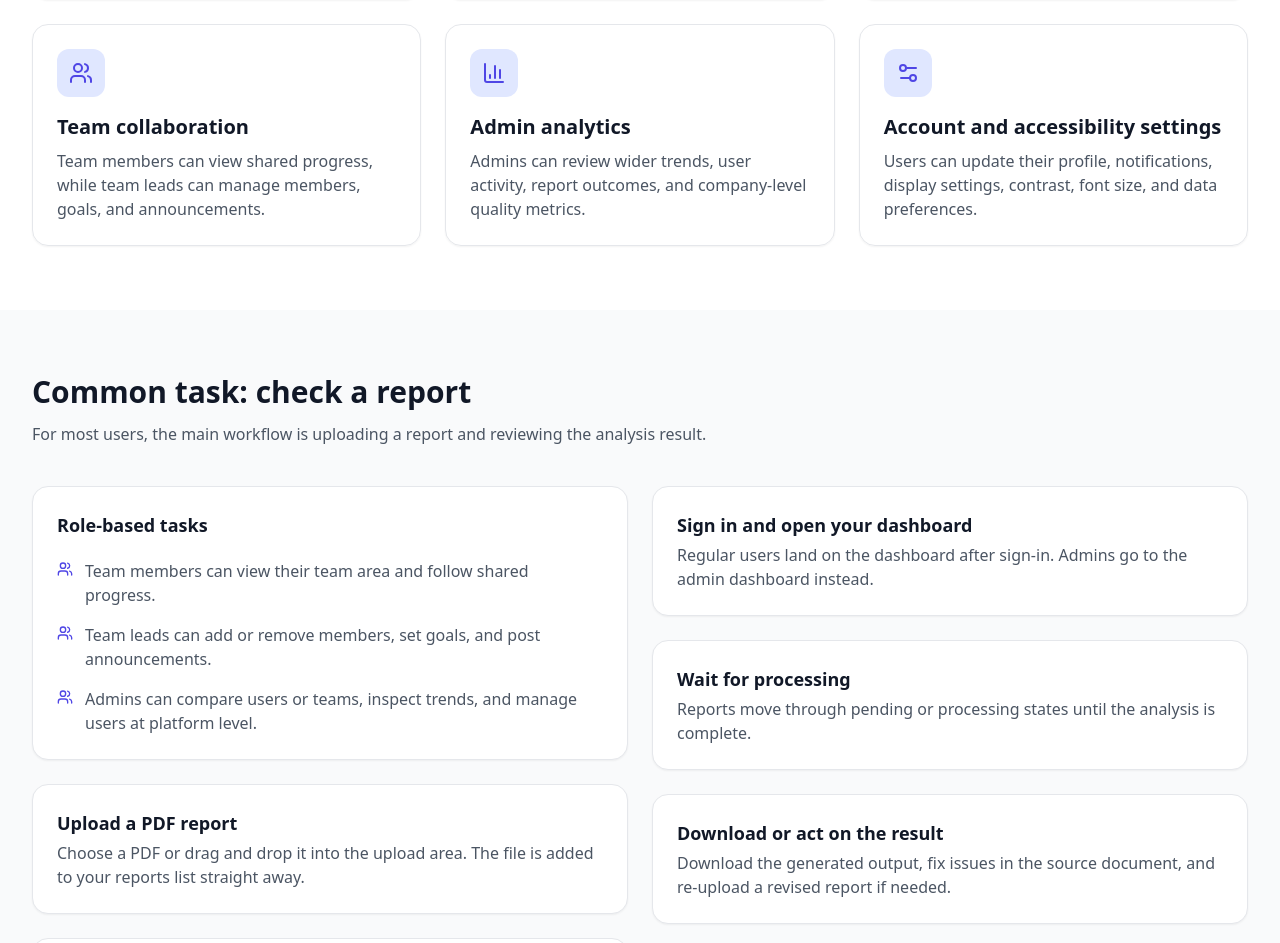
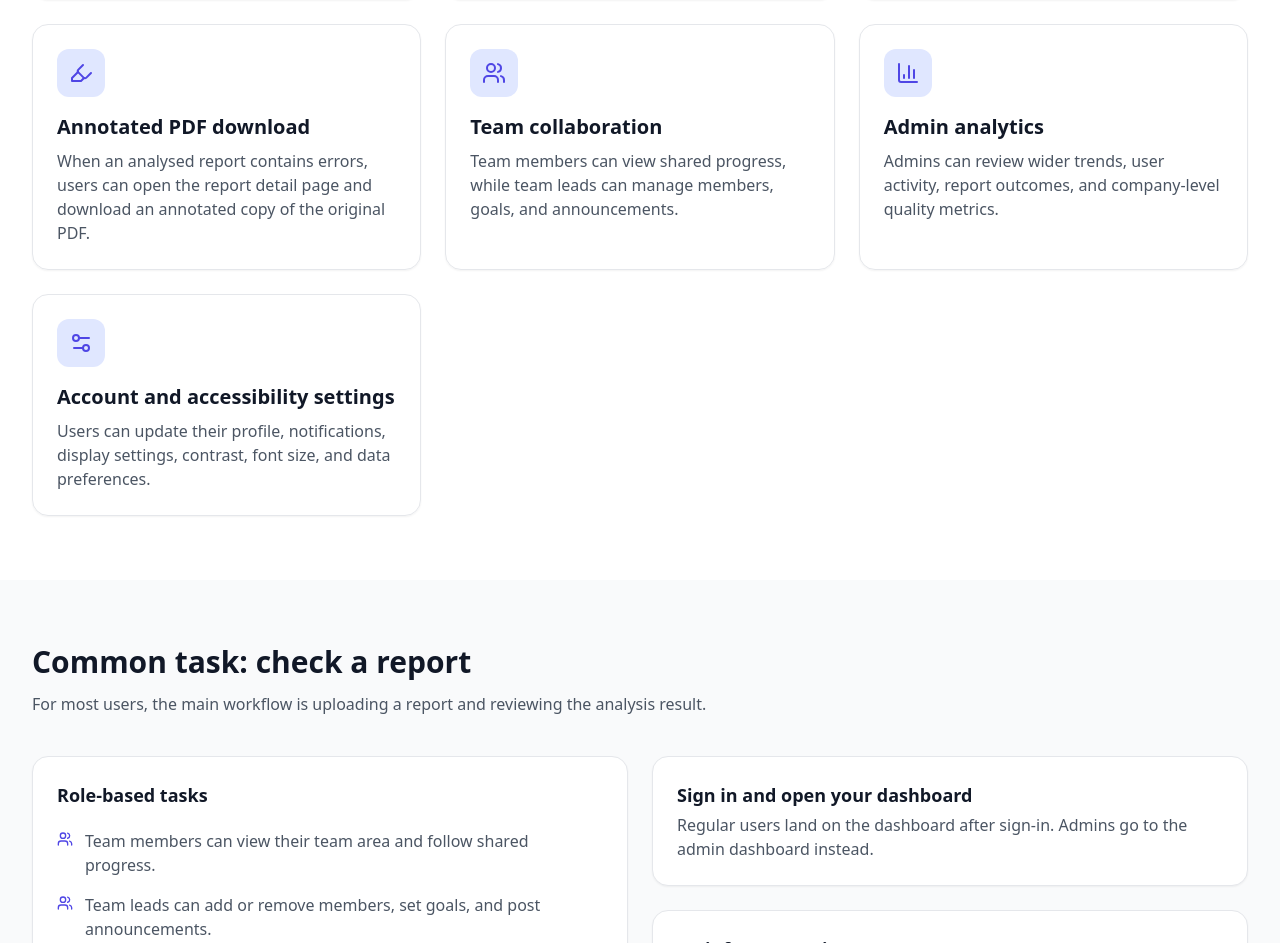
Before and after one commit to AlexMat123/Team-15a-Group-Project1, a React (Vite) app in the folder frontend/: page /how-it-works in a window 1280 px wide. Shown: the part 869-1812 px from the top of the page. Built offline with nearby package versions, Linux system fonts and the light colour scheme.

Commit message:
I've updated the how to page to include the new annotated pdf feature

```diff
--- a/frontend/src/components/Header.jsx
+++ b/frontend/src/components/Header.jsx
@@ -8,13 +8,13 @@ const Header = () => {
   return (
     <header className="bg-white dark:bg-gray-900 shadow-sm">
       <div className="max-w-7xl mx-auto px-4 sm:px-6 lg:px-8">
-        <div className="flex flex-col gap-4 py-4 sm:h-16 sm:flex-row sm:items-center sm:justify-between sm:py-0">
-          <Link to="/" className="flex items-center space-x-2 self-start">
+        <div className="flex flex-wrap items-center justify-between gap-x-6 gap-y-3 py-4 sm:h-16 sm:py-0">
+          <Link to="/" className="flex items-center space-x-2">
             <FileCheck className="w-8 h-8 text-indigo-600 dark:text-indigo-400" />
             <span className="text-xl font-bold text-gray-900 dark:text-white">QC Checker</span>
           </Link>
 
-          <nav className="flex flex-wrap items-center justify-start gap-x-4 gap-y-2 sm:justify-end">
+          <nav className="flex flex-wrap items-center justify-end gap-x-4 gap-y-2">
             {isAuthenticated ? (
               <>
                 <span className="text-sm text-gray-600 dark:text-gray-300">
--- a/frontend/src/pages/HowItWorks.jsx
+++ b/frontend/src/pages/HowItWorks.jsx
@@ -4,10 +4,16 @@ import {
   BarChart3,
   Bell,
   CheckCircle2,
+  DownloadCloud,
   Download,
   Eye,
   FileCheck,
   FileSearch,
+  Highlighter,
+  KeyRound,
+  Lock,
+  MonitorCog,
+  ShieldCheck,
   Settings2,
   Shield,
   Upload,
@@ -39,6 +45,11 @@ const features = [
     title: 'Detailed report review',
     description: 'Each analysed report shows grouped findings, issue counts, result labels, and a downloadable report file.',
     icon: FileSearch,
+  },
+  {
+    title: 'Annotated PDF download',
+    description: 'When an analysed report contains errors, users can open the report detail page and download an annotated copy of the original PDF.',
+    icon: Highlighter,
   },
   {
     title: 'Team collaboration',
@@ -75,12 +86,12 @@ const reportSteps = [
   },
   {
     title: 'Open the finished report',
-    description: 'Use the report detail page to inspect grouped issues, location hints, suggestions, and the final result.',
+    description: 'Use the report detail page to inspect grouped issues, location hints, suggestions, the final result, and any annotated PDF download option.',
     column: 'left',
   },
   {
     title: 'Download or act on the result',
-    description: 'Download the generated output, fix issues in the source document, and re-upload a revised report if needed.',
+    description: 'Download the generated output or annotated PDF, fix issues in the source document, and re-upload a revised report if needed.',
     column: 'right',
   },
   {
@@ -114,8 +125,27 @@ const resultMeaning = [
   },
   {
     label: 'Downloadable output',
-    description: 'Completed reports can be downloaded from the dashboard or report detail page.',
+    description: 'Completed reports can be downloaded from the dashboard or report detail page, and error-marked PDFs are available from the report detail page when issues were found.',
     icon: Download,
+  },
+];
+
+const annotatedPdfSteps = [
+  {
+    title: 'Open an analysed report',
+    description: 'Upload a PDF from the dashboard, wait until its status changes to Analysed, then open that report from your reports list.',
+  },
+  {
+    title: 'Look for the Annotated PDF button',
+    description: 'The button appears in the top-right area of the report detail page next to Download Report, but only when the analysis found one or more errors.',
+  },
+  {
+    title: 'Download the marked-up file',
+    description: 'Select Annotated PDF to download a copy of the original report with colour-coded highlights, numbered markers, and a summary page listing the detected issues.',
+  },
+  {
+    title: 'Use it to fix the source report',
+    description: 'Match the numbered highlights with the issue list, correct the original document, then upload the revised PDF again to run a fresh check.',
   },
 ];
 
@@ -123,7 +153,72 @@ const supportTips = [
   'Use the dashboard if you want to upload and review your own reports.',
   'Use the team page if you need team analytics, goals, or announcements.',
   'Use settings if you want to adjust notifications, contrast, motion, or font size.',
+  'If an analysed report shows no errors, the Annotated PDF option will not appear because there is nothing to mark up.',
   'Use the admin area only if your account has admin access.',
+];
+
+const accountSections = [
+  {
+    title: 'Profile analytics',
+    description: 'The profile page shows your personal report totals, analysed report count, error trends, pass or fail patterns, and recent report activity.',
+    icon: BarChart3,
+  },
+  {
+    title: 'Password reset requests',
+    description: 'If you cannot access your account normally, you can submit a password reset request from the profile page for admin follow-up.',
+    icon: KeyRound,
+  },
+  {
+    title: 'Display and accessibility',
+    description: 'Settings let you change theme, high contrast mode, font size, colour-blind options, reduced motion, and notification preferences.',
+    icon: MonitorCog,
+  },
+  {
+    title: 'Data and privacy tools',
+    description: 'Settings also include data export and account deletion options for users who need a copy of their information or want to close their account.',
+    icon: DownloadCloud,
+  },
+];
+
+const teamFeatureSections = [
+  {
+    title: 'Team goals',
+    description: 'Team leads can create progress goals such as pass rate, report submission, or average errors, and team members can track current progress against them.',
+    icon: CheckCircle2,
+  },
+  {
+    title: 'Announcements',
+    description: 'Team leads can post announcements and team members can read and acknowledge unread updates from the team page.',
+    icon: Bell,
+  },
+  {
+    title: 'Member comparison analytics',
+    description: 'Team leads can compare two team members across report volume, pass rate, error types, quality score trends, and recent activity.',
+    icon: Users,
+  },
+];
+
+const adminFeatureSections = [
+  {
+    title: 'User and support management',
+    description: 'Admins can create users, reset passwords, handle password reset requests, and remove accounts when needed.',
+    icon: ShieldCheck,
+  },
+  {
+    title: 'AI training tools',
+    description: 'Admins can upload labelled training PDFs, mark reports as good or bad examples, sync training data, and activate report templates.',
+    icon: FileCheck,
+  },
+  {
+    title: 'Team administration',
+    description: 'Admins can create teams, assign leads, manage team membership, and review team-level analytics.',
+    icon: Users,
+  },
+  {
+    title: 'Security and audit logs',
+    description: 'Admins can review audit log activity such as login events, training actions, and account support actions from the security area.',
+    icon: Lock,
+  },
 ];
 
 const HowItWorks = () => {
@@ -293,6 +388,100 @@ const HowItWorks = () => {
           </div>
         </section>
 
+        <section id="annotated-pdf" aria-labelledby="annotated-pdf-heading" className="max-w-7xl mx-auto px-4 sm:px-6 lg:px-8 py-14 lg:py-16">
+          <div className="max-w-3xl">
+            <h2 id="annotated-pdf-heading" className="text-3xl font-bold text-gray-900 dark:text-white">How to use the annotated PDF</h2>
+            <p className="mt-3 text-gray-600 dark:text-gray-300">
+              The annotated PDF is designed to help you move from a list of findings to the exact document areas that need attention.
+            </p>
+          </div>
+
+          <div className="mt-10 grid gap-6 md:grid-cols-2">
+            {annotatedPdfSteps.map(({ title, description }) => (
+              <article
+                key={title}
+                className="rounded-2xl border border-gray-200 bg-white p-6 shadow-sm dark:border-gray-800 dark:bg-gray-900"
+              >
+                <div className="inline-flex rounded-xl bg-orange-100 p-3 text-orange-600 dark:bg-orange-500/10 dark:text-orange-300">
+                  <Highlighter className="h-6 w-6" />
+                </div>
+                <h3 className="mt-4 text-xl font-semibold text-gray-900 dark:text-white">{title}</h3>
+                <p className="mt-2 text-gray-600 dark:text-gray-300">{description}</p>
+              </article>
+            ))}
+          </div>
+        </section>
+
+        <section id="account-settings" aria-labelledby="account-settings-heading" className="bg-white dark:bg-gray-900">
+          <div className="max-w-7xl mx-auto px-4 sm:px-6 lg:px-8 py-14 lg:py-16">
+            <div className="max-w-3xl">
+              <h2 id="account-settings-heading" className="text-3xl font-bold text-gray-900 dark:text-white">Account, settings, and privacy</h2>
+              <p className="mt-3 text-gray-600 dark:text-gray-300">
+                Beyond report checking, the app also includes account tools for analytics, accessibility, notifications, and privacy-related actions.
+              </p>
+            </div>
+
+            <div className="mt-10 grid gap-6 md:grid-cols-2">
+              {accountSections.map(({ title, description, icon: Icon }) => (
+                <article
+                  key={title}
+                  className="rounded-2xl border border-gray-200 p-6 shadow-sm dark:border-gray-800"
+                >
+                  <Icon className="h-6 w-6 text-indigo-600 dark:text-indigo-300" />
+                  <h3 className="mt-4 text-xl font-semibold text-gray-900 dark:text-white">{title}</h3>
+                  <p className="mt-2 text-gray-600 dark:text-gray-300">{description}</p>
+                </article>
+              ))}
+            </div>
+          </div>
+        </section>
+
+        <section id="team-features" aria-labelledby="team-features-heading" className="max-w-7xl mx-auto px-4 sm:px-6 lg:px-8 py-14 lg:py-16">
+          <div className="max-w-3xl">
+            <h2 id="team-features-heading" className="text-3xl font-bold text-gray-900 dark:text-white">Team features</h2>
+            <p className="mt-3 text-gray-600 dark:text-gray-300">
+              The team page is not just a summary view. It includes collaboration tools for communication, target-setting, and team performance review.
+            </p>
+          </div>
+
+          <div className="mt-10 grid gap-6 md:grid-cols-3">
+            {teamFeatureSections.map(({ title, description, icon: Icon }) => (
+              <article
+                key={title}
+                className="rounded-2xl border border-gray-200 bg-white p-6 shadow-sm dark:border-gray-800 dark:bg-gray-900"
+              >
+                <Icon className="h-6 w-6 text-indigo-600 dark:text-indigo-300" />
+                <h3 className="mt-4 text-xl font-semibold text-gray-900 dark:text-white">{title}</h3>
+                <p className="mt-2 text-gray-600 dark:text-gray-300">{description}</p>
+              </article>
+            ))}
+          </div>
+        </section>
+
+        <section id="admin-features" aria-labelledby="admin-features-heading" className="bg-white dark:bg-gray-900">
+          <div className="max-w-7xl mx-auto px-4 sm:px-6 lg:px-8 py-14 lg:py-16">
+            <div className="max-w-3xl">
+              <h2 id="admin-features-heading" className="text-3xl font-bold text-gray-900 dark:text-white">Admin features</h2>
+              <p className="mt-3 text-gray-600 dark:text-gray-300">
+                Admin users have access to broader management and monitoring tools that are not available to standard users or team members.
+              </p>
+            </div>
+
+            <div className="mt-10 grid gap-6 md:grid-cols-2">
+              {adminFeatureSections.map(({ title, description, icon: Icon }) => (
+                <article
+                  key={title}
+                  className="rounded-2xl border border-gray-200 p-6 shadow-sm dark:border-gray-800"
+                >
+                  <Icon className="h-6 w-6 text-indigo-600 dark:text-indigo-300" />
+                  <h3 className="mt-4 text-xl font-semibold text-gray-900 dark:text-white">{title}</h3>
+                  <p className="mt-2 text-gray-600 dark:text-gray-300">{description}</p>
+                </article>
+              ))}
+            </div>
+          </div>
+        </section>
+
         <section id="help" aria-labelledby="help-heading" className="max-w-7xl mx-auto px-4 sm:px-6 lg:px-8 py-14 lg:py-16">
           <div>
             <h2 id="help-heading" className="text-3xl font-bold text-gray-900 dark:text-white">Useful things to know</h2>
```
Also changed, not shown: 4 other files (tests, documents, lock files or other folders).
